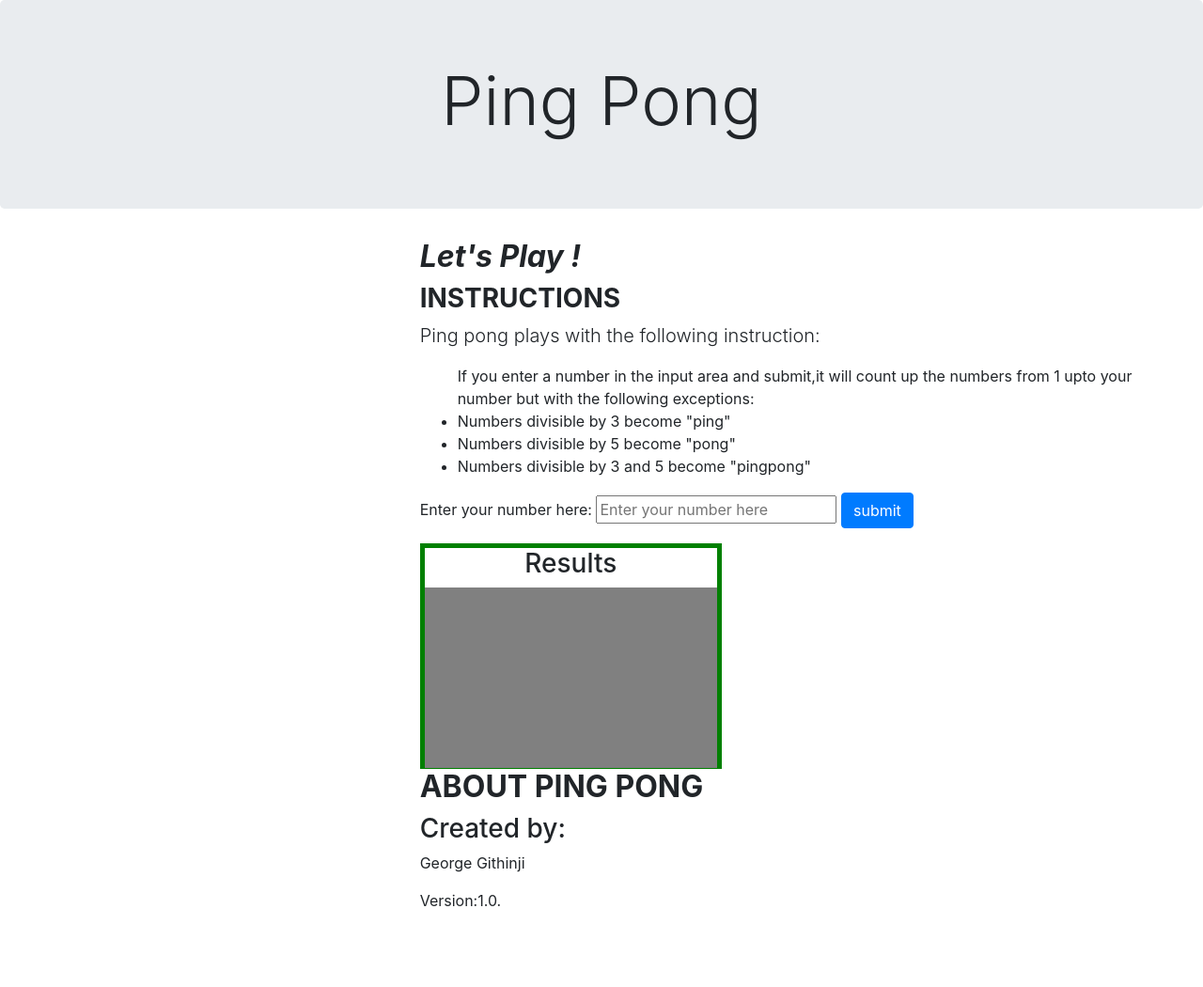
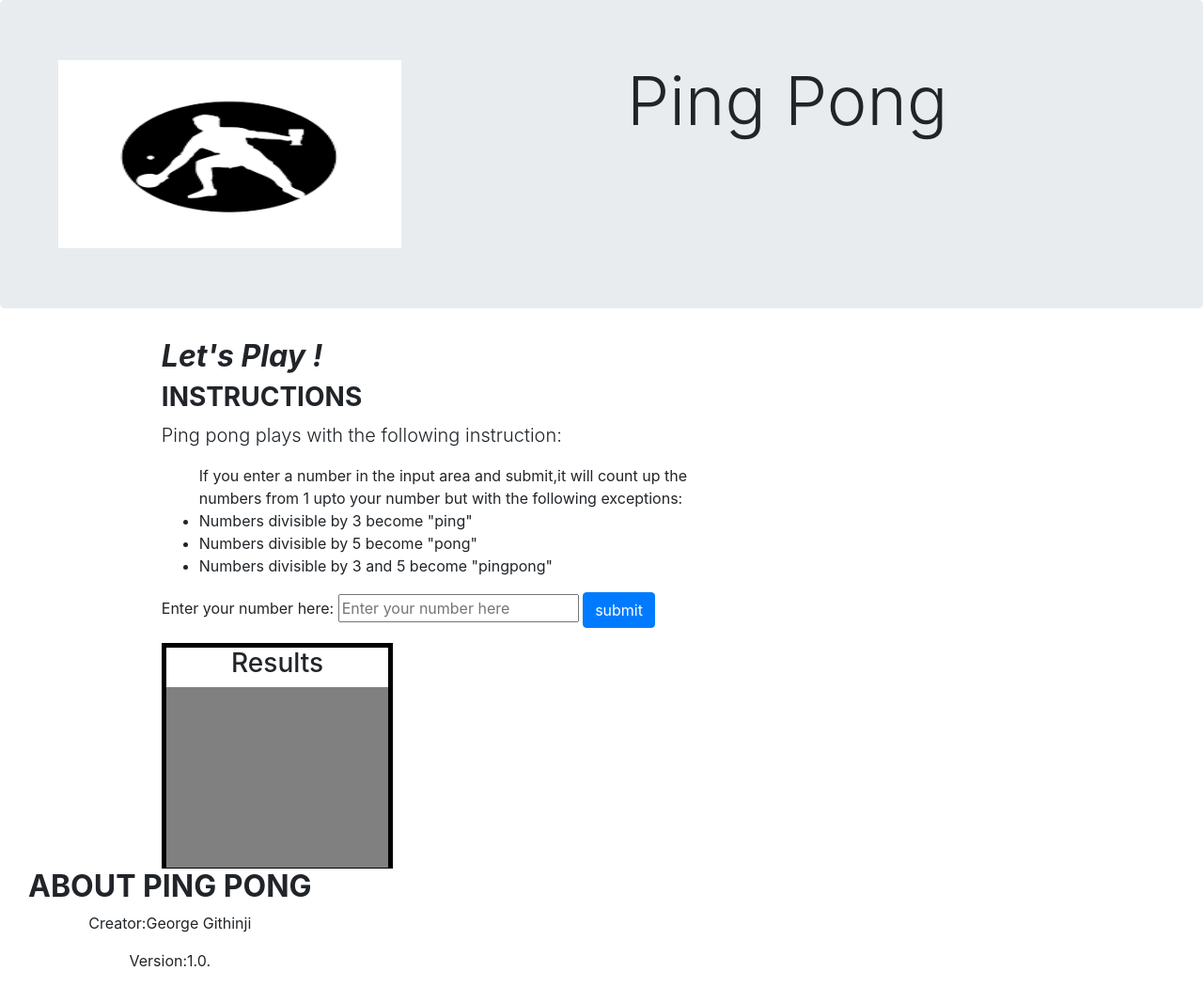
Before and after one commit to georgegithinji/pingpong, a plain HTML site: page index.html in a window 1280 px wide. Shown: the whole page at 94% size. Before the commit the page ends 986 px from the top, so only its background shows below. Drawn offline with Linux system fonts and the light colour scheme.

Commit message:
add logo image to the header

```diff
--- a/css/styles.css
+++ b/css/styles.css
@@ -1,6 +1,13 @@
+//* {
+  border: 2px solid black;
+}
+*/
+.jumbotron {
+  background-color: white;
+}
 .result-tbl {
   height: 30vh;
-  border: 5px solid green;
+  border: 5px solid black;
   width: 40%;
 }
 .result-tbl h3 {
@@ -21,3 +28,19 @@
 .jumbotron h1 {
   text-align: center;
 }
+#aboutpingpong p {
+  text-align: center;
+}
+#aboutpingpong {
+  float:left;
+}
+#firstdiv {
+  float:right;
+}
+.test {
+  width:100%;
+}
+#vertical-align {
+  text-align: center;
+  vertical-align: middle;
+}
--- a/index.html
+++ b/index.html
@@ -11,14 +11,14 @@
 <body>
   <div class="jumbotron">
     <div class="container-fluid">
-      <div class= "col-md-12">
-  <h1 class="display-3">Ping Pong</h1>
-      </div>
+        <img class="col-md-4" src="images/drink.png" alt="logo for ping pong" height="200px" width="50px">
+          <h1 id="vertical-align" class="display-3 col-md-8 float-right">Ping Pong</h1>
       </div>
     </div>
 
+  <div id="firstdiv">
     <div class="container-fluid">
-    <div class ="col-md-8 offset-4">
+      <div class ="col-md-7">
         <h2><strong><em>Let's Play !</em></strong></h2>
         <h3><strong>INSTRUCTIONS</strong></h3>
         <p class="lead">Ping pong plays with the following instruction:</p>
@@ -45,12 +45,15 @@
 
           </div>
         </div>
+      </div>
+    </div>
+  </div>
 
-
+  <div class="container-fluid">
       <div id="aboutpingpong">
+      <div class="col-md-12 test">
         <h2><strong>ABOUT PING PONG</strong></h2>
-          <h3>Created by:</h3>
-          <p>George Githinji</p>
+          <p>Creator:George Githinji</p>
           <p>Version:1.0.</p>
 
       </div>
```
Also changed, not shown: images/balls.jpg (added), images/blackred.png (added), images/drink.png (added), images/funny.jpg (added). Lines whose indentation alone changed are shown as unchanged.
